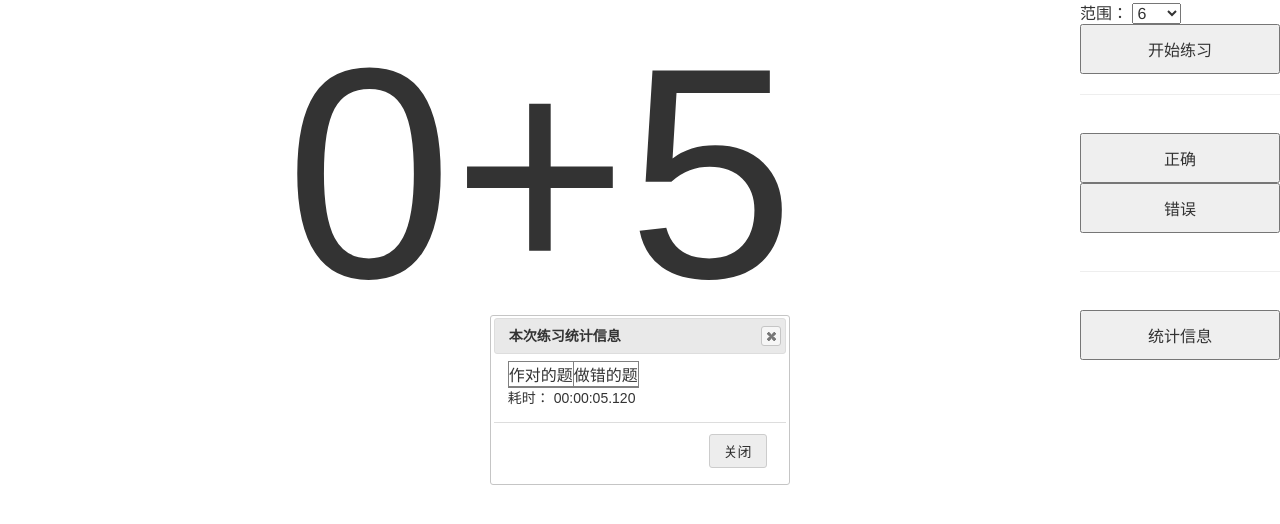
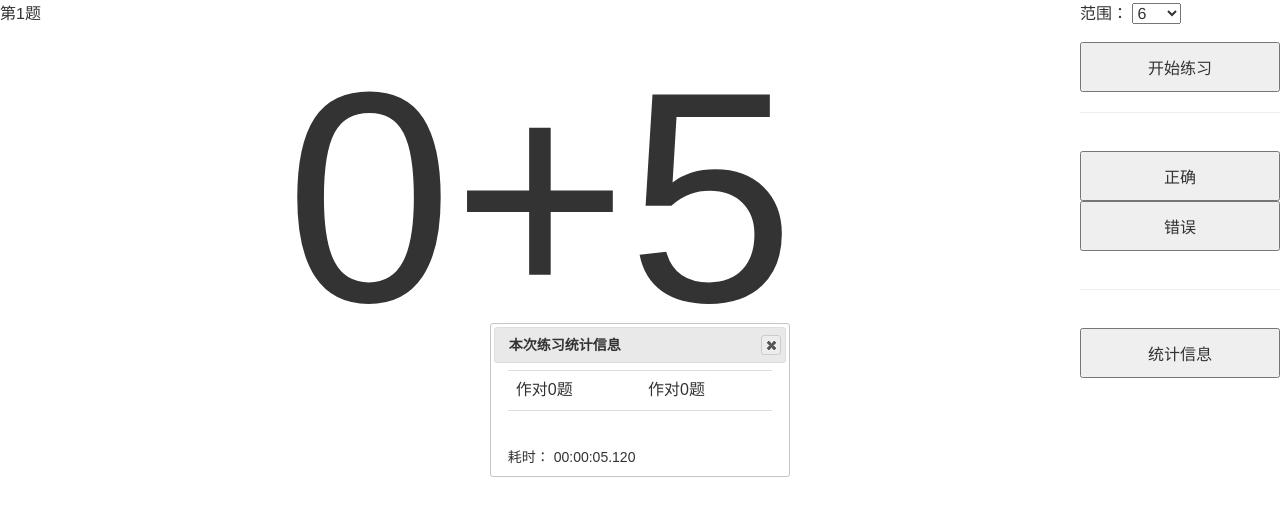
Before and after one commit to boroborome/PupilMath, a plain HTML site: page index.html in a window 1280 px wide. Both pictures are taken after a click on the button "统计信息". Drawn offline with Linux system fonts and the light colour scheme.

Commit message:
Add question number, and question count in status dialog

```diff
--- a/index.html
+++ b/index.html
@@ -24,16 +24,21 @@
   <body>
     <table style="height:300px;width:100%">
       <tr>
-        <td><div id="expression" style="width:100%;height:100%;font-size:300px;text-align: center;"></div></td>
-        <td style="width:200px" valign="top">
-          范围：
+        <td><div id="txtQuestionNum"></div></td>
+        <td>范围：
           <select id="range">
             <option value ="6">6</option>
             <option value ="10">10</option>
             <option value="20">20</option>
             <option value="50">50</option>
             <option value="100">100</option>
-          </select><br>
+          </select>
+        </td>
+      </tr>
+      <tr>
+        <td><div id="expression" style="width:100%;height:100%;font-size:300px;text-align: center;"></div></td>
+        <td style="width:200px" valign="top">
+          <br>
           <input id="btnStartPractice" type="button" value="开始练习"/><br>
 
           <hr>
@@ -49,9 +54,10 @@
     </table>
 
     <div id="divStatus" title="本次练习统计信息">
-      <table border="1">
+      <table  class="table">
         <tr>
-          <td>作对的题</td><td>做错的题</td>
+          <td><div id="txtTitleRight"></div></td>
+          <td><div id="txtTitleWrong"></div></td>
         </tr><tr>
           <td><div id="txtAllRightQuestions"></div></td>
           <td><div id="txtAllWrongQuestions"></div></td>
--- a/js/main.js
+++ b/js/main.js
@@ -34,6 +34,8 @@ function changeExpression() {
   var operationExp = (opv >= 1) ? delExp : addExp;
   currentStatus.currentExpression = operationExp(a, b);
   $("#expression").html(currentStatus.currentExpression);
+  var totalNum = currentStatus.rightQuestions.length + currentStatus.wrongQuestions.length + 1;
+  $("#txtQuestionNum").html("第" + totalNum + "题");
 }
 
 
@@ -86,6 +88,9 @@ function arrayToString(array) {
 
 function endPractice(event) {
   currentStatus.endTime = new Date();
+
+  $("#txtTitleRight").html("作对" + currentStatus.rightQuestions.length + "题");
+  $("#txtTitleWrong").html("作对" + currentStatus.wrongQuestions.length + "题");
   $("#txtAllRightQuestions").html(arrayToString(currentStatus.rightQuestions));
   $("#txtAllWrongQuestions").html(arrayToString(currentStatus.wrongQuestions));
   $("#timeExpend").html("耗时： " + calculateExpendTime(currentStatus));
@@ -105,12 +110,7 @@ function initUI() {
     show: { effect: "blind", duration: 100 },
     // height: 400,
     // width: 350,
-    modal: false,
-    buttons: {
-      "关闭": function() {
-        statusDialog.dialog( "close" );
-      }
-    }
+    modal: false
   });
   startPractice();
 }
```
